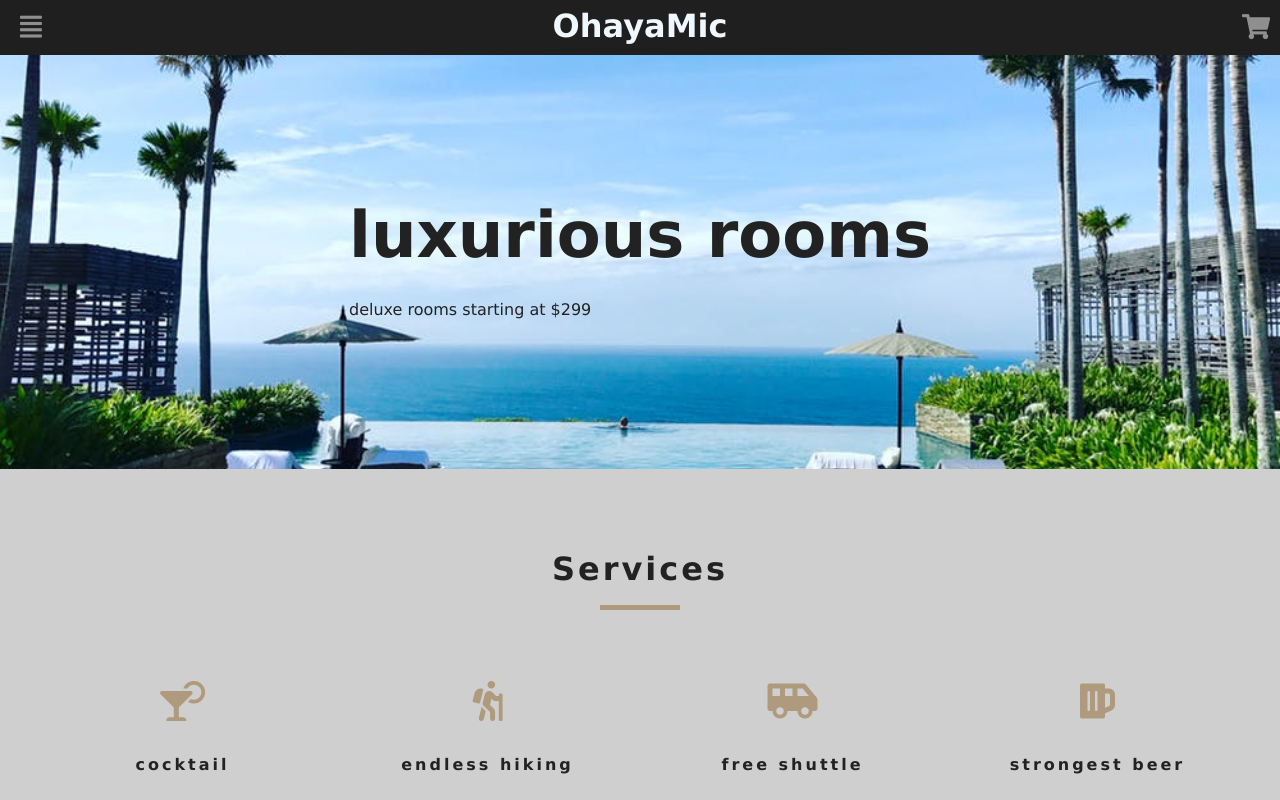
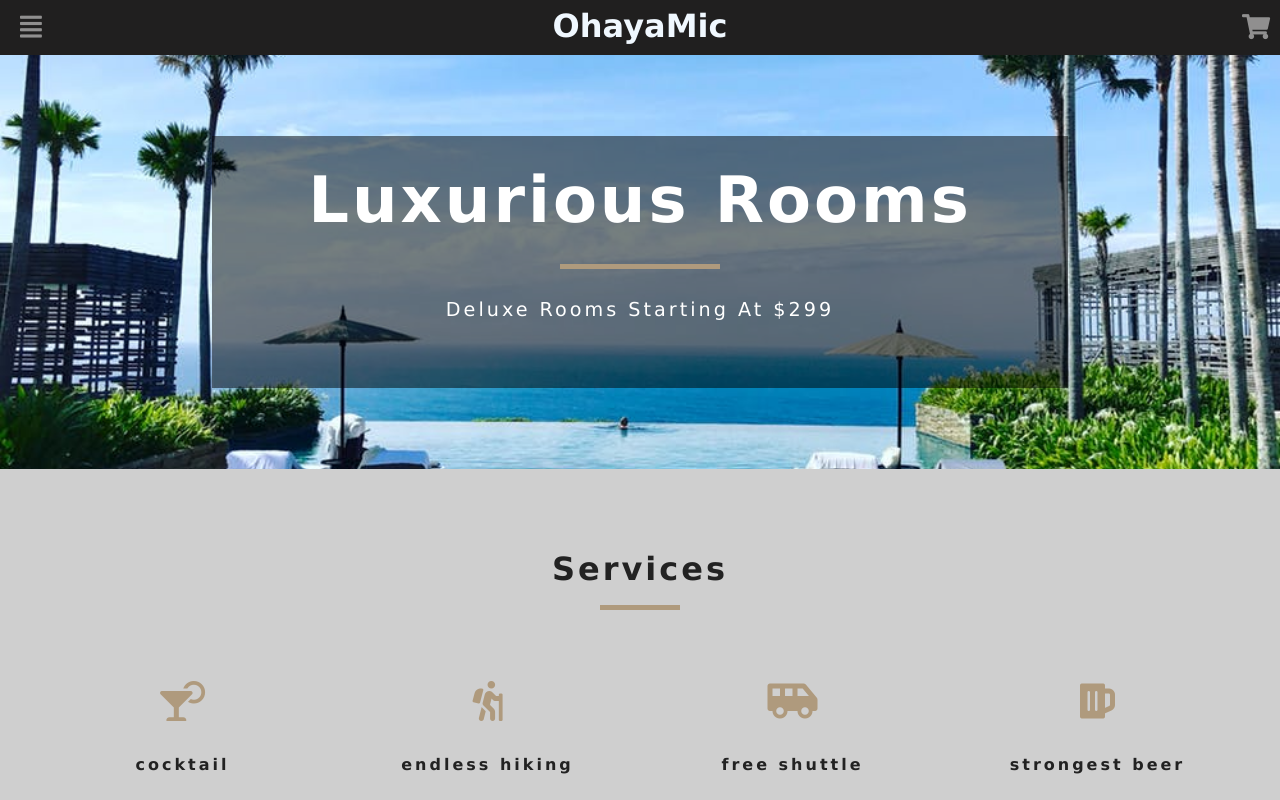
Before and after one commit to ohayamic/Mega-FoodApp-Recipe-AdvisoryApp, a React (Create React App) app: page / in a window 1280 px wide. Shown: the top 800 px of the page. Built offline with nearby package versions, Linux system fonts and the light colour scheme.

Commit message:
Update Banner.scss

```diff
--- a/src/Components/Banner/Banner.scss
+++ b/src/Components/Banner/Banner.scss
@@ -3,7 +3,7 @@
 @import "../../App.scss";
 
 /* Banner */
-@include media("<=phone") {
+
 .banner {
   display: inline-block;
   background: rgba(0, 0, 0, 0.5);
@@ -26,7 +26,6 @@
     margin-bottom: 2rem;
   }
 }
-}
 
 @include media(">=phone", "<=tablet") {
   .banner {
```
Lines whose indentation alone changed are shown as unchanged.
